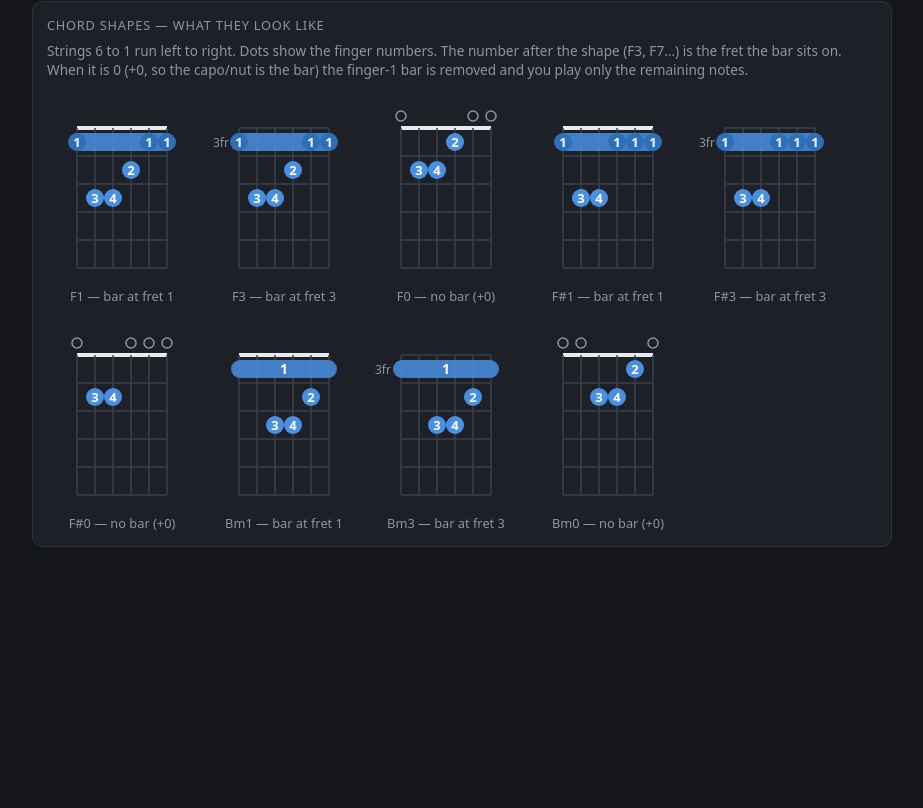
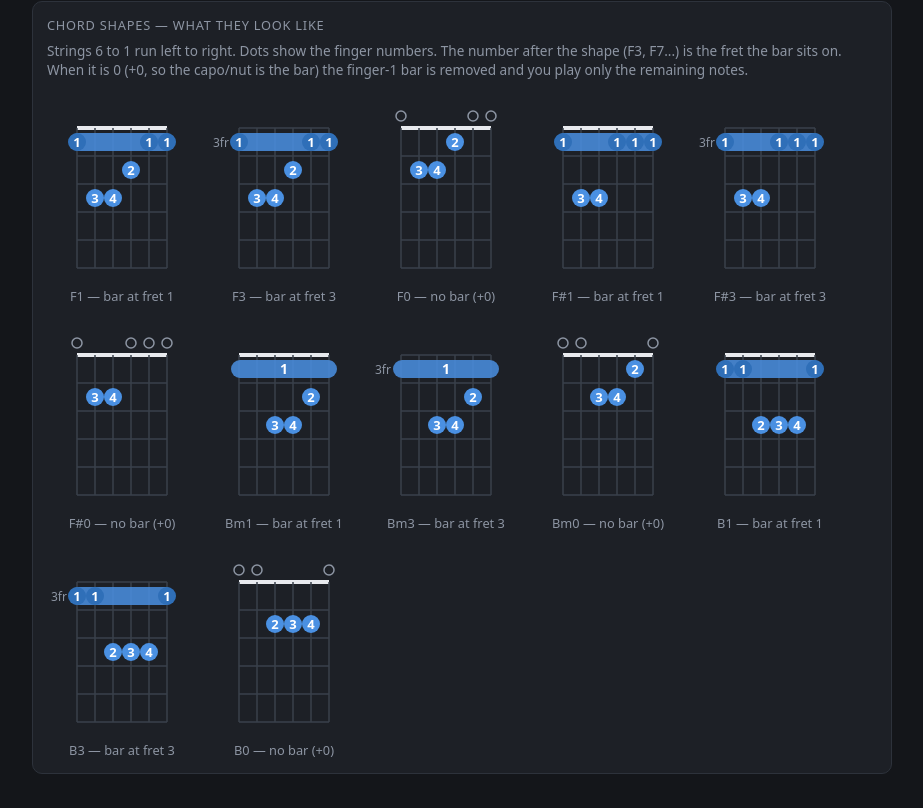
Before and after one commit to sethbrowngaming-rgb/capo-chord-translator-under-sethbrowngaming-rgb, a plain HTML site: page index.html in a window 1280 px wide. Shown: the part 1389-2197 px from the top of the page, without its empty margins (178-1101 px from the left). Before the commit the page ends 1970 px from the top, so only its background shows below. Drawn offline with Linux system fonts and the light colour scheme.

Commit message:
Add B chord shape diagrams
Co-Authored-By: Claude Sonnet 5.5 <noreply@anthropic.com>
Claude-Session: https://claude.ai/code/session_01TwvUT9RNLrfoBRTsntEjgA

```diff
--- a/index.html
+++ b/index.html
@@ -201,7 +201,8 @@ function plain(rows){return rows.map(r=>r.length&&r[0].kind==='raw'?r[0].text:r.
 const SHAPES={
   F:{rel:[0,2,2,1,0,0],fin:[1,3,4,2,1,1],barLabel:[0,4,5]},
   'F#':{rel:[0,2,2,0,0,0],fin:[1,3,4,1,1,1],barLabel:[0,3,4,5]},
-  Bm:{rel:[0,0,2,2,1,0],fin:[1,1,3,4,2,1],barCenter:true}
+  Bm:{rel:[0,0,2,2,1,0],fin:[1,1,3,4,2,1],barCenter:true},
+  B:{rel:[0,0,2,2,2,0],fin:[1,1,2,3,4,1],barLabel:[0,1,5]}
 };
 function shapeSVG(name,N){
   const sh=SHAPES[name],X0=30,DX=18,Y0=38,DY=28,start=N===0?1:N;
@@ -224,7 +225,7 @@ function shapeSVG(name,N){
 }
 function renderShapes(){
   const el=document.getElementById('shapes');
-  const items=[['F',1,'F1 — bar at fret 1'],['F',3,'F3 — bar at fret 3'],['F',0,'F0 — no bar (+0)'],['F#',1,'F#1 — bar at fret 1'],['F#',3,'F#3 — bar at fret 3'],['F#',0,'F#0 — no bar (+0)'],['Bm',1,'Bm1 — bar at fret 1'],['Bm',3,'Bm3 — bar at fret 3'],['Bm',0,'Bm0 — no bar (+0)']];
+  const items=[['F',1,'F1 — bar at fret 1'],['F',3,'F3 — bar at fret 3'],['F',0,'F0 — no bar (+0)'],['F#',1,'F#1 — bar at fret 1'],['F#',3,'F#3 — bar at fret 3'],['F#',0,'F#0 — no bar (+0)'],['Bm',1,'Bm1 — bar at fret 1'],['Bm',3,'Bm3 — bar at fret 3'],['Bm',0,'Bm0 — no bar (+0)'],['B',1,'B1 — bar at fret 1'],['B',3,'B3 — bar at fret 3'],['B',0,'B0 — no bar (+0)']];
   el.innerHTML=items.map(([n,N,t])=>`<div style="text-align:center;font-size:.8rem;color:var(--mute)">${shapeSVG(n,N)}<div>${t}</div></div>`).join('');
 }
 function render(){
```
Also changed, not shown: 1 other file.
